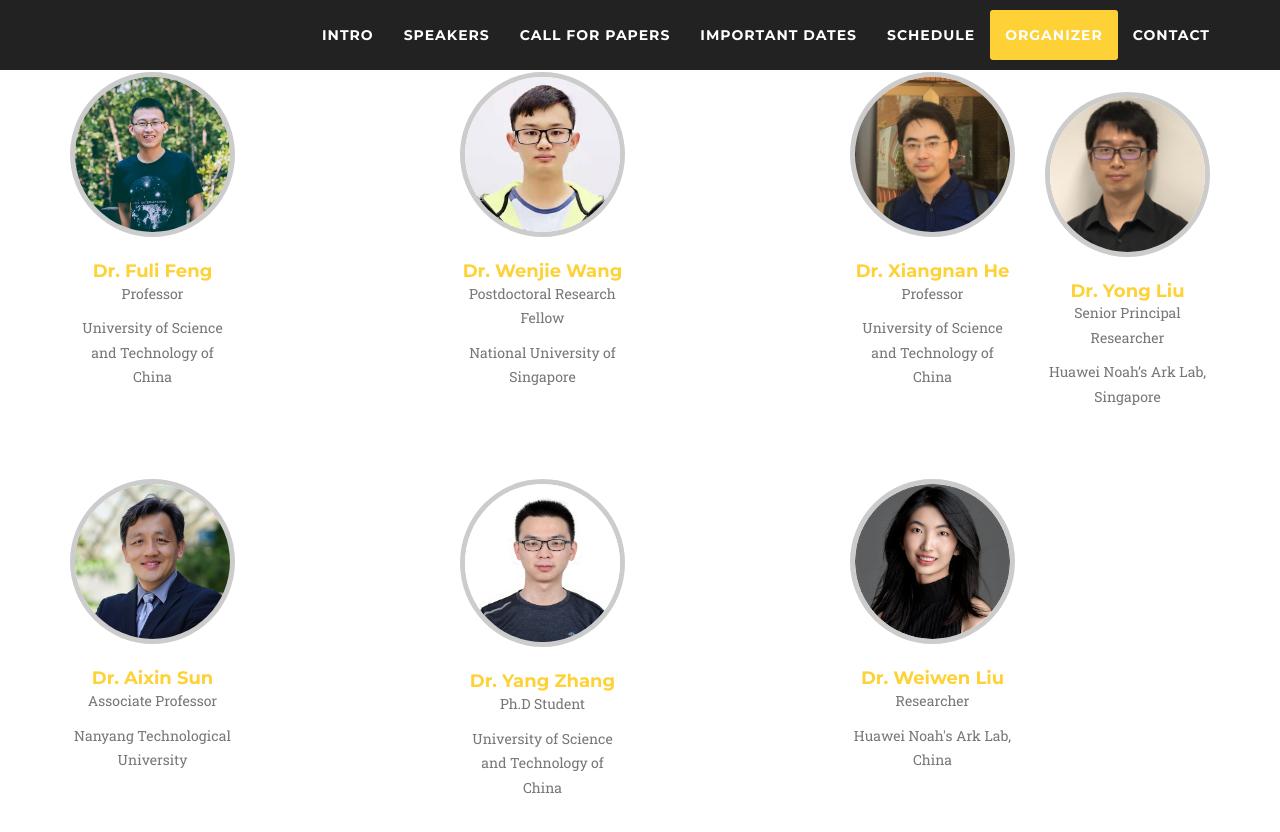
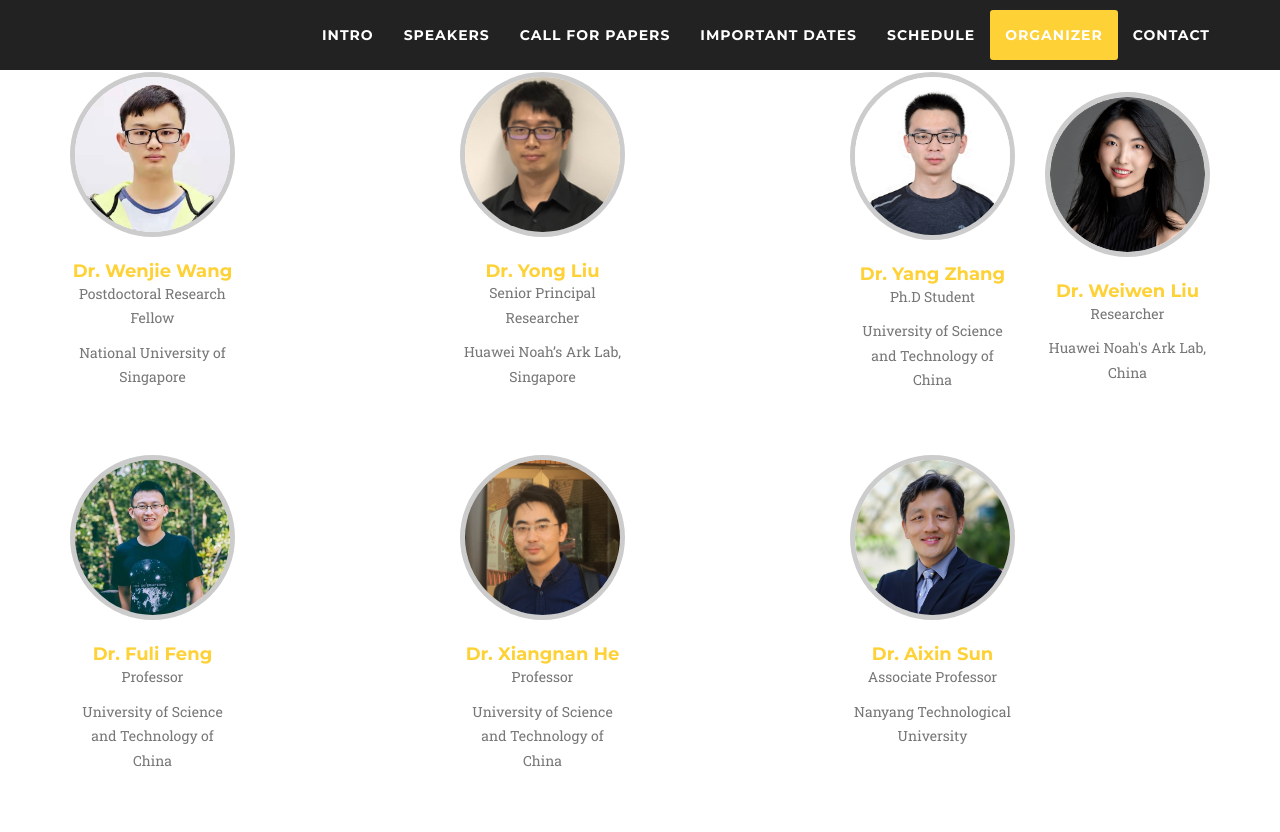
Before and after one commit to generative-rec/generative-rec.github.io, a Jekyll site: the page built from index.md, in a window 1280 px wide and 900 px high, scrolled down 2371 px. Shown: the top 832 px of the window. Built offline with Jekyll 4.4.1, drawn with Linux system fonts in a browser that asks for light colours; nearby versions of some CDN libraries; some web fonts are replaced.

Commit message:
Update organizer.html

```diff
--- a/_includes/organizer.html
+++ b/_includes/organizer.html
@@ -8,14 +8,15 @@
         </div>
 
         <div class="row">
-            {% assign organizers = site.organizers | sort:"order" %}
-            {% for member in organizers limit:4 %}
+            {% assign organizers = site.organizers | sort:"order" | where: "row", 1 %}
+            {% for member in organizers %}
                 {% include organizer-member.html %}
             {% endfor %}
         </div>
 
         <div class="row">
-            {% for member in organizers offset:4 limit:3 %}
+            {% assign organizers = site.organizers | sort:"order" | where: "row", 2 %}
+            {% for member in organizers %}
                 {% include organizer-member.html %}
             {% endfor %}
         </div>
```
